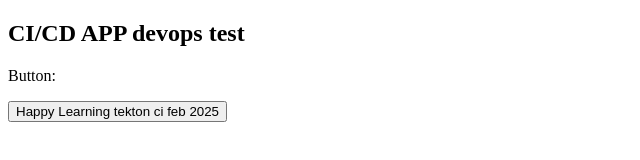
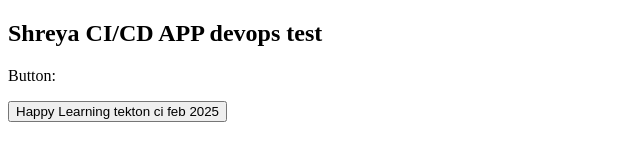
Before and after one commit to Shreya-Tiwari1/Docker_app_CI, a plain HTML site: page index.html in a window 1280 px wide. Shown: the whole page, without its empty margins (0-640 px from the left). Drawn offline with Linux system fonts and the light colour scheme.

Commit message:
Update index.html

```diff
--- a/index.html
+++ b/index.html
@@ -6,7 +6,7 @@
   <title>Shreya CI/CD DEMO APP devops </title>
 </head>
 <body>
-  <h2>CI/CD APP devops test  </h2>
+  <h2>Shreya CI/CD APP devops test  </h2>
   <p>Button:</p>
   <button>Happy Learning tekton ci feb 2025  </button>
 </body>
```
